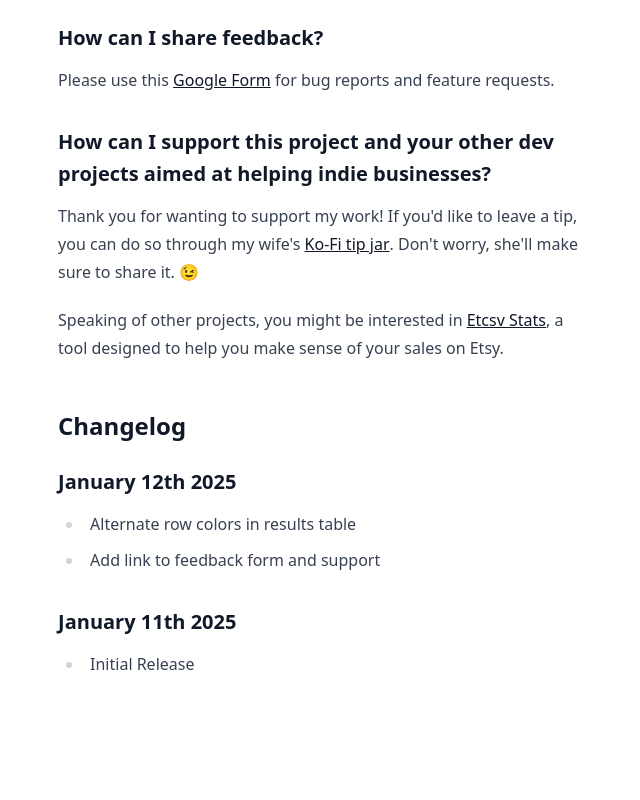
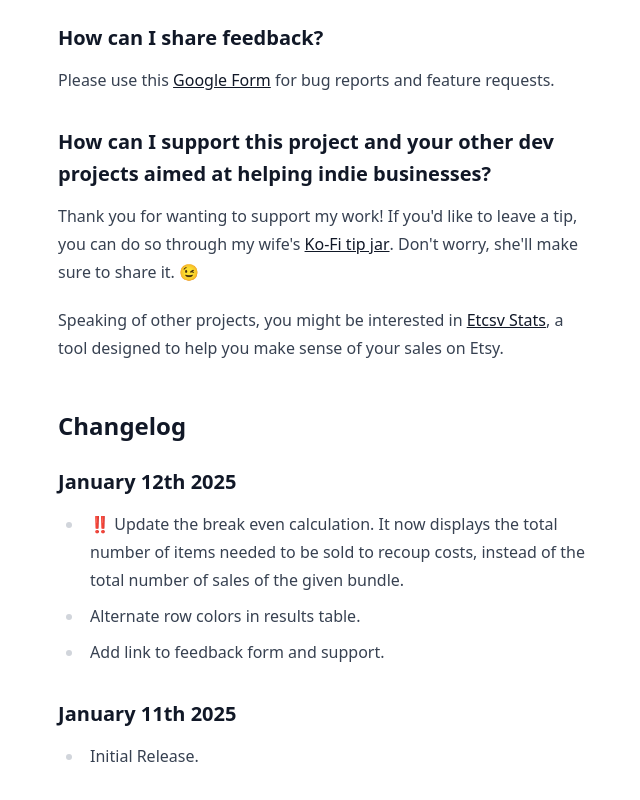
Before and after one commit to loicteixeira/retail-price-calculator, a SvelteKit app: page /about in a window 1280 px wide. Shown: the part 550-1350 px from the top of the page, without its empty margins (309-949 px from the left). Before the commit the page ends 1260 px from the top, so only its background shows below. Built offline with nearby package versions, Linux system fonts and the light colour scheme.

Commit message:
Update break even calculation

```diff
--- a/src/lib/compute.ts
+++ b/src/lib/compute.ts
@@ -44,12 +44,13 @@ export function computeResults({
 				}
 
 				const calculatedFees = computeFees(listingPrice, fees);
-				const itemsCost = productInformation.unitCost * (buyCount + freeCount);
+				const itemsCount = buyCount + freeCount;
+				const itemsCost = productInformation.unitCost * itemsCount;
 				const net = listingPrice - itemsCost - calculatedFees.total;
 				const margin = net / listingPrice;
-				const breakEven = Math.ceil(
-					(productInformation.orderCount * productInformation.unitCost) / net
-				);
+				const breakEven =
+					Math.ceil((productInformation.orderCount * productInformation.unitCost) / net) *
+					itemsCount;
 
 				acc.push([
 					name,
--- a/src/routes/about/+page.svelte
+++ b/src/routes/about/+page.svelte
@@ -54,13 +54,17 @@
 	<h3 id="2025-01-12"><time datetime="2025-01-12">January 12th 2025</time></h3>
 
 	<ul>
-		<li>Alternate row colors in results table</li>
-		<li>Add link to feedback form and support</li>
+		<li>
+			‼️ Update the break even calculation. It now displays the total number of items needed to be
+			sold to recoup costs, instead of the total number of sales of the given bundle.
+		</li>
+		<li>Alternate row colors in results table.</li>
+		<li>Add link to feedback form and support.</li>
 	</ul>
 
 	<h3 id="2025-01-11"><time datetime="2025-01-11">January 11th 2025</time></h3>
 
 	<ul>
-		<li>Initial Release</li>
+		<li>Initial Release.</li>
 	</ul>
 </div>
```
